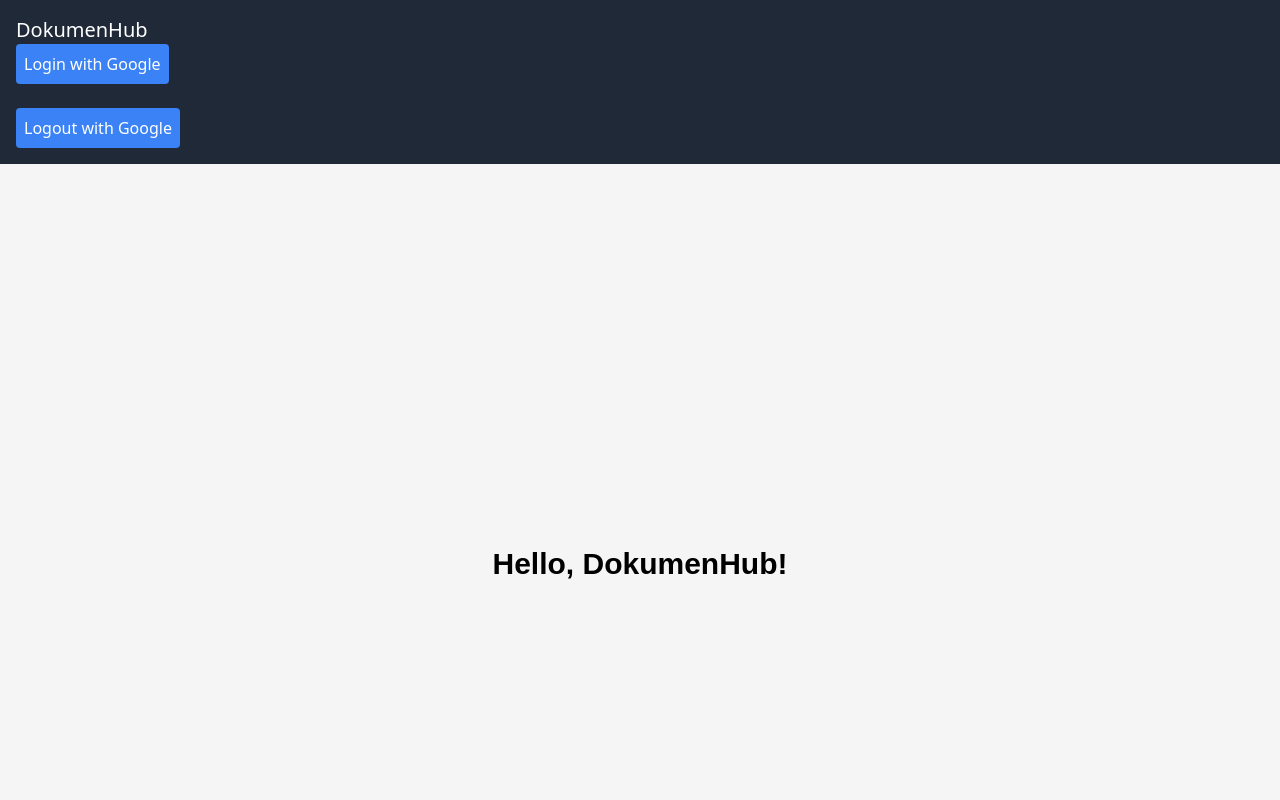
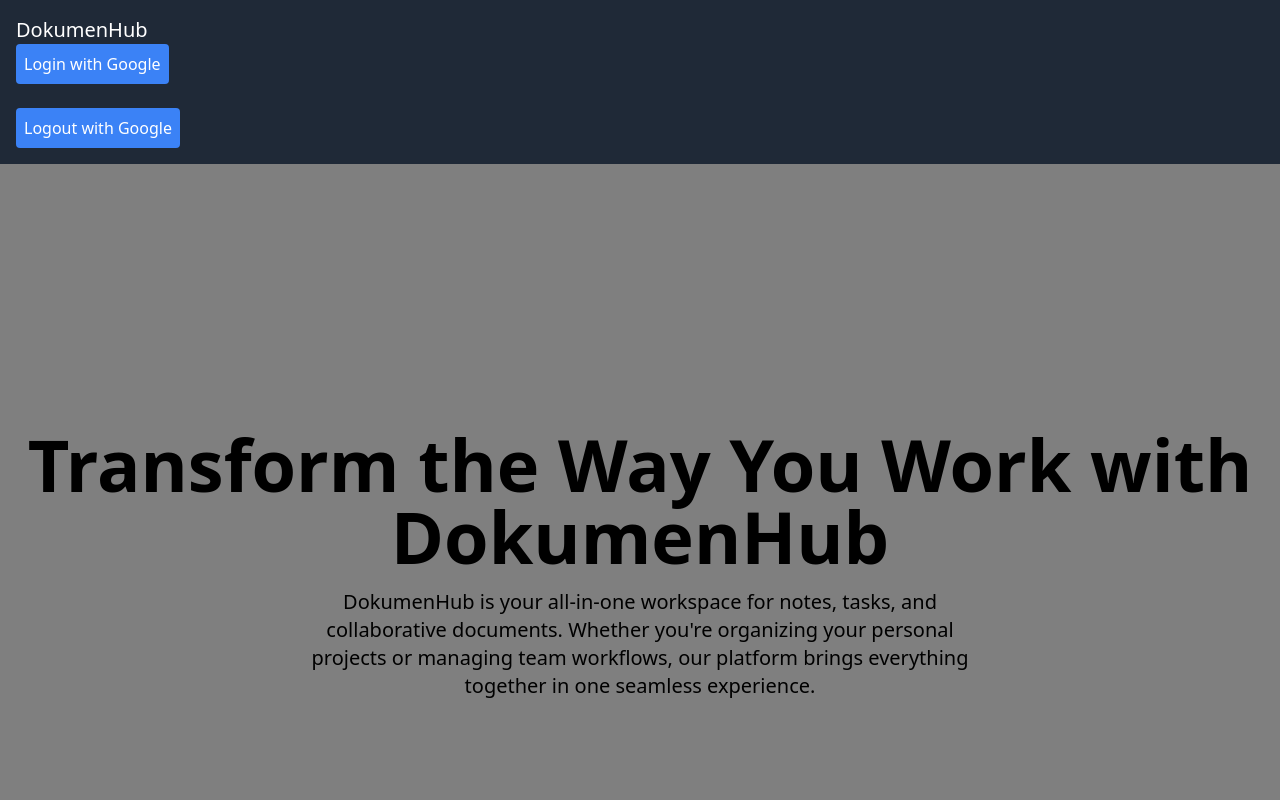
Before and after one commit to Pragati-C19/DokumenHub, a Next.js app: page / in a window 1280 px wide. Shown: the top 800 px of the page. Built offline with nearby package versions, Linux system fonts and the light colour scheme.

Commit message:
🥅 not able to see background image

```diff
--- /dev/null
+++ b/app/components/hero-section.jsx
@@ -0,0 +1,24 @@
+// components/Hero.js
+
+'use client'; // Add this directive to make it a Client Component
+
+import React from 'react';
+import '../styles/HeroSection.module.css'; // Importing CSS module
+
+const HeroSection = () => {
+  return (
+    <section className="relative bg-cover bg-center h-screen hero-section-bg-custom-image">
+           <div className="absolute inset-0 bg-black opacity-50"></div> {/* Dark overlay */}
+      <div className="relative z-10 flex flex-col items-center justify-center h-full text-center text-black p-4">
+        <h1 className="text-5xl md:text-7xl font-bold">
+          Transform the Way You Work with DokumenHub
+        </h1>
+        <p className="mt-4 text-lg md:text-xl max-w-2xl">
+          DokumenHub is your all-in-one workspace for notes, tasks, and collaborative documents. Whether you're organizing your personal projects or managing team workflows, our platform brings everything together in one seamless experience.
+        </p>
+      </div>
+    </section>
+  );
+};
+
+export default HeroSection;
--- a/app/layout.jsx
+++ b/app/layout.jsx
@@ -4,6 +4,7 @@ import React from 'react';
 import './styles/globals.css';
 import Header from './components/header'
 import Footer from './components/footer';
+import HeroSection from "./components/hero-section"
 
 const RootLayout = ({ children }) => {
   return (
@@ -18,6 +19,7 @@ const RootLayout = ({ children }) => {
       </head>
       <body>
         <Header />
+        <HeroSection />
         <main>{children}</main>
         <Footer />
       </body>
--- /dev/null
+++ b/app/styles/HeroSection.module.css
@@ -0,0 +1,5 @@
+.heroSectionImg {
+  background-image: url("../public/hero-section-bg.png");
+  background-size: cover;
+  background-position: center;
+}
```
Also changed, not shown: app/public/hero-section-bg.jpg (added), app/public/hero-section-bg.png (added).
